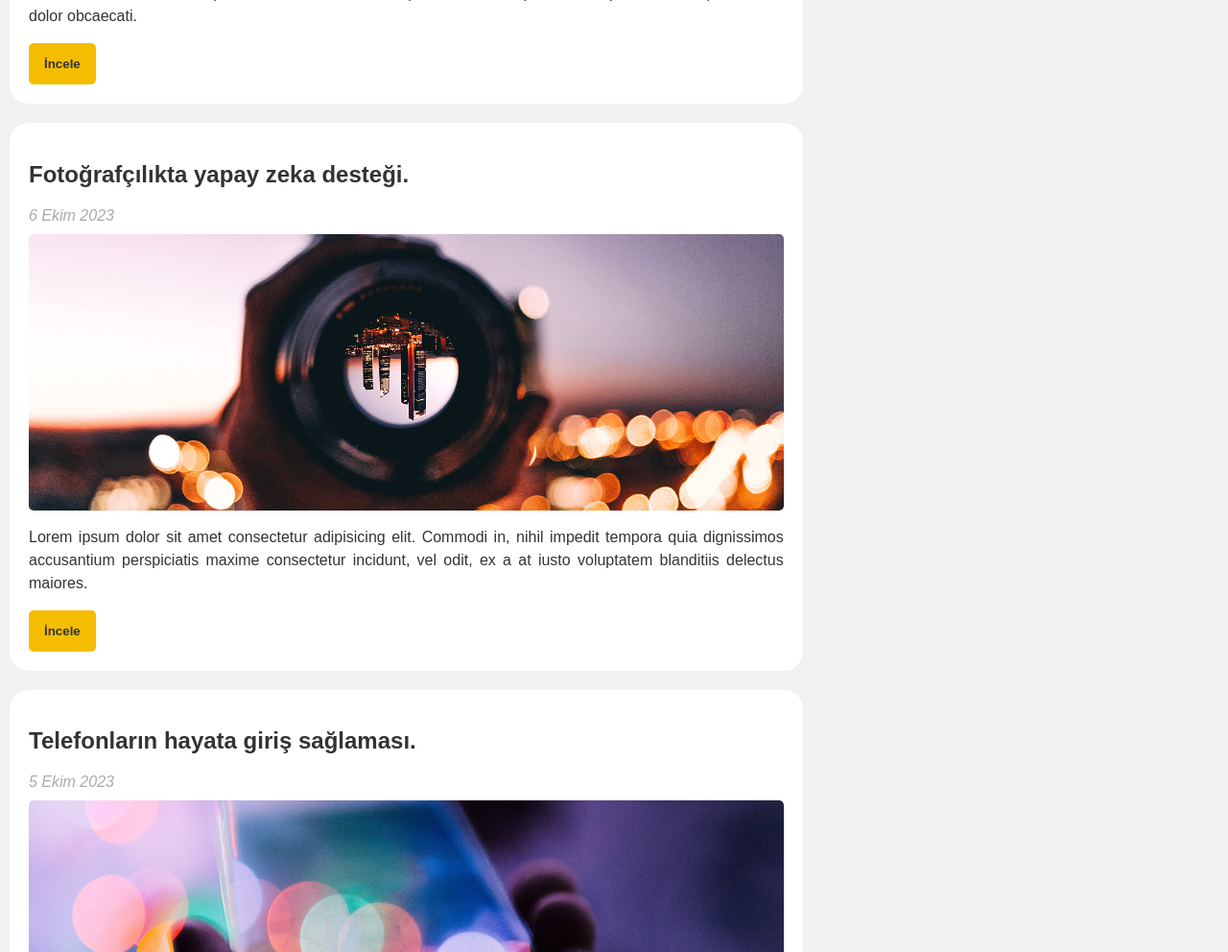
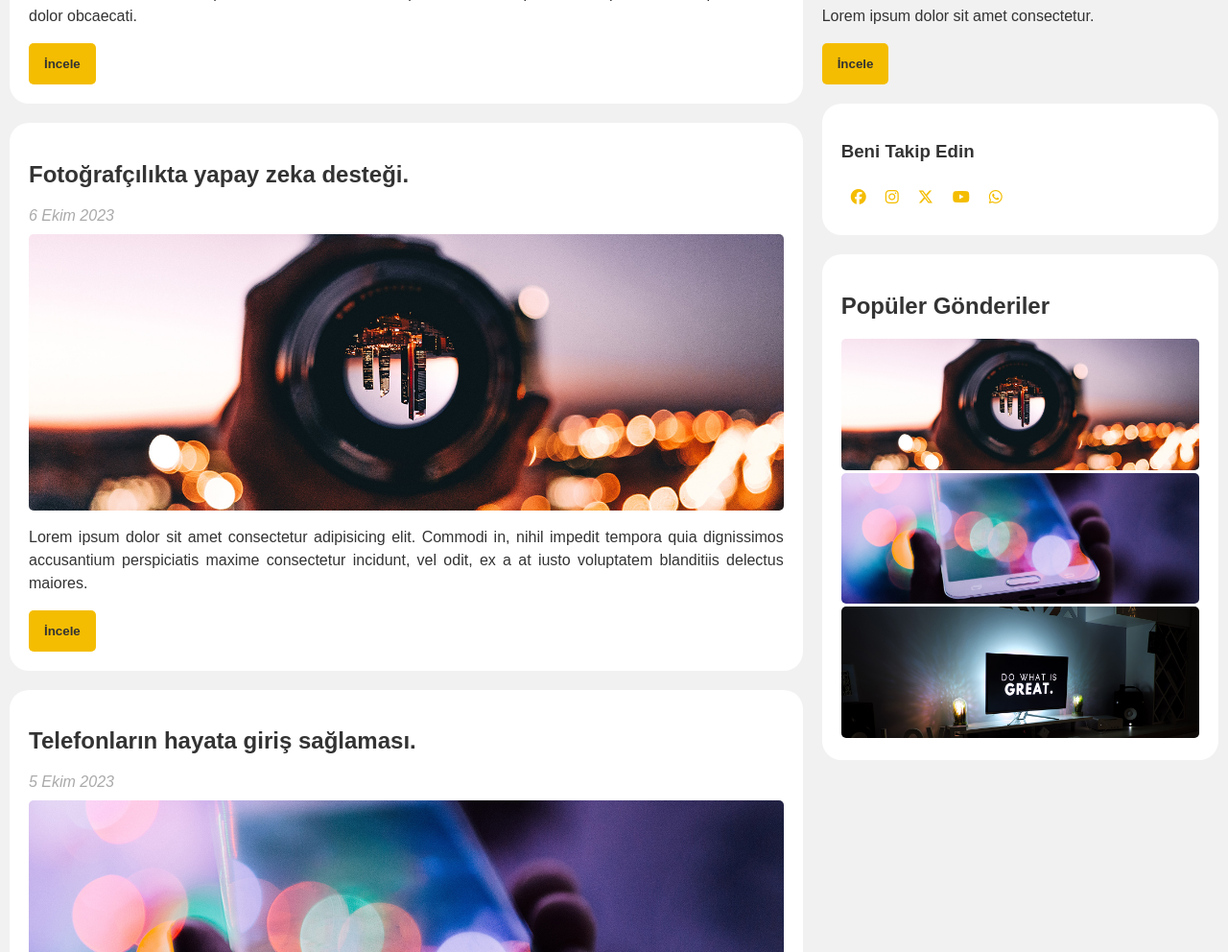
Before and after one commit to oguzhandll/web-dev, a plain HTML site: page index.html in a window 1280 px wide. Shown: the part 1511-2503 px from the top of the page at 96% size. Drawn offline with Linux system fonts and the light colour scheme.

Commit message:
icons added, popular posts created

```diff
--- a/css/style.css
+++ b/css/style.css
@@ -121,7 +121,36 @@ main{
     color:#F4BD01
 }
 
-.avatar{
-    position: relative;
+.kartBas{
+    text-transform: capitalize;
+}
 
+/* Sosyal İkonlar */
+
+#sosyal{
+    display: flex;
 }
+
+#sosyal li{
+    padding: 10px;
+}
+
+#sosyal li a{
+    color: #F4BD01;
+    transition: ease-in-out 0.5s
+}
+
+#sosyal li a:hover{
+    color:#333
+}
+
+/* Popüler Gönderiler */
+
+.populerResim {
+    margin-bottom: 3px;
+    transition: ease-out 0.5s
+}
+
+.populerResim:hover{
+    transform: rotate(10deg);
+}
--- a/index.html
+++ b/index.html
@@ -60,11 +60,57 @@ resim eğer bulunmazsa veya silinmişse alternatif metin görünür -->
     </section>
     <!-- Yan İçerikler -->
     <section id="Yanİcerik">
-        <h2>Hakkında</h2>
-
-        <img class="avatar" src="img/avatar.png" alt="avatar">
-        <!-- <a class="link" href="https://www.facebook.com"><i id="face" class="fa-brands fa-facebook"></i></a> -->
-        <!-- düzeltilecek face linki eklendi -->
+        <!-- Hakkımda -->
+    <div id="Hakkında" class"kart">
+        <h3 class="kartBas">Hakkımda</h3>
+        <img src="img/avatar.png" alt="avatar" class="kartResim">
+        <p>Lorem ipsum dolor sit amet consectetur.</p>
+        <button class="kartBtn">İncele</button>
+    </div>
+    <!-- Beni Takip Edin -->
+    <div id="takip" class="kart">
+        <h3 class="kartBas">Beni Takip Edin</h3>
+        <ul id="sosyal">
+            <li>
+                <a href="#">
+                    <i class="fa-brands fa-facebook"></i>
+                </a>
+            </li>
+        <li>
+            <a href="#">
+                <i class="fa-brands fa-instagram"></i>
+            </a>
+        </li>
+        <li>
+            <a href="#">
+                <i class="fa-brands fa-x-twitter"></i>
+            </a>
+        </li>
+        <li>
+            <a href="#">
+                <i class="fa-brands fa-youtube"></i>
+            </a>
+        </li>
+        <li>
+            <a href="#">
+                <i class="fa-brands fa-whatsapp"></i>
+            </a>
+        </li>
+    </ul>
+    </div>
+    <!-- Popüler gönderiler -->
+    <div id="populargonderi" class="kart">
+        <h2 class="kartBas">Popüler Gönderiler</h2>
+        <a href="#">
+            <img src="img/resim3.jpg" alt="resim3" class="kartResim populerResim"
+        </a>
+        <a href="#">
+            <img src="img/resim2.jpg" alt="resim2" class="kartResim populerResim"
+        </a>
+        <a href="#">
+            <img src="img/resim1.jpg" alt="resim1" class="kartResim populerResim"
+        </a>
+    </div>
     </section>
     </main>
     <!-- alt bilgi bölümü -->
```
